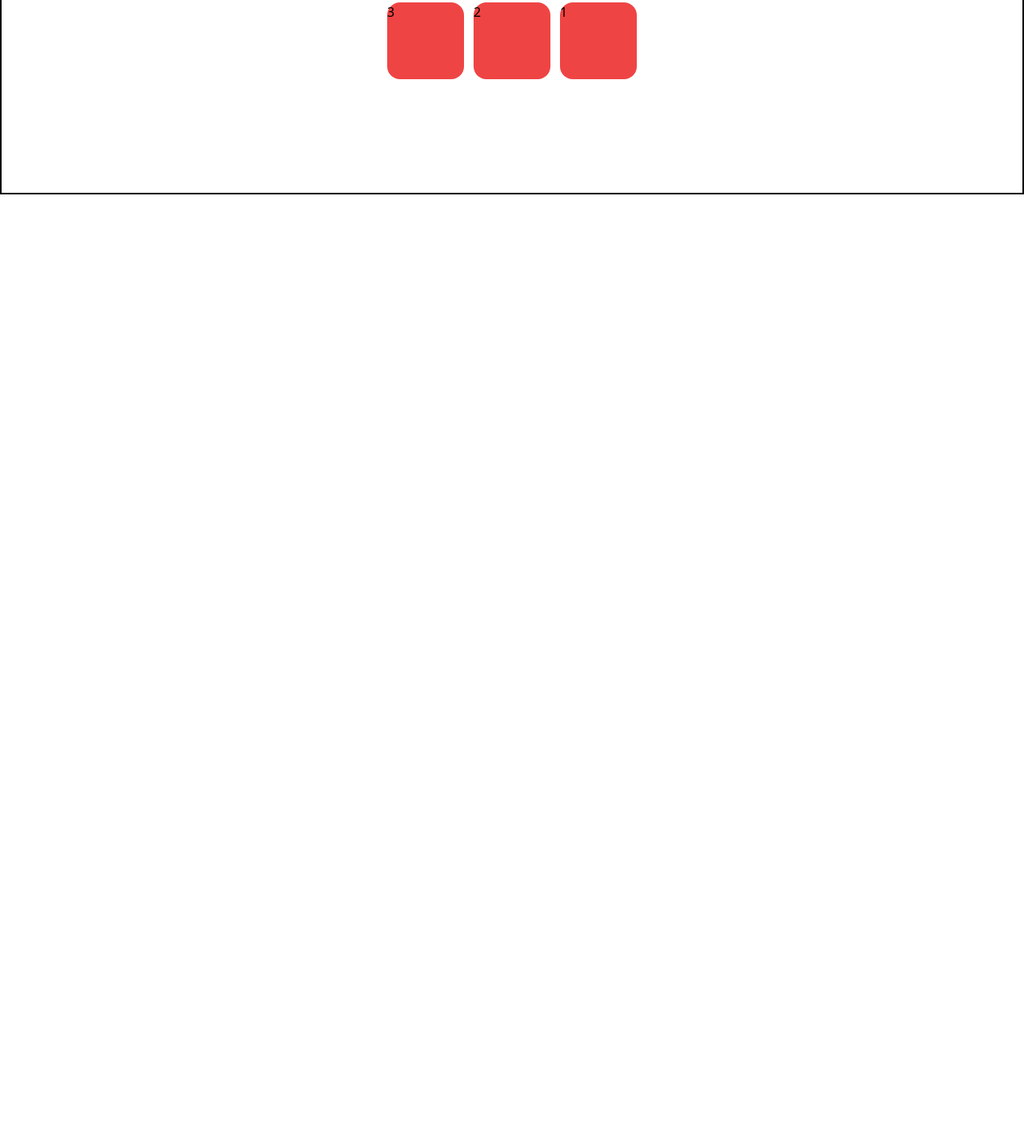
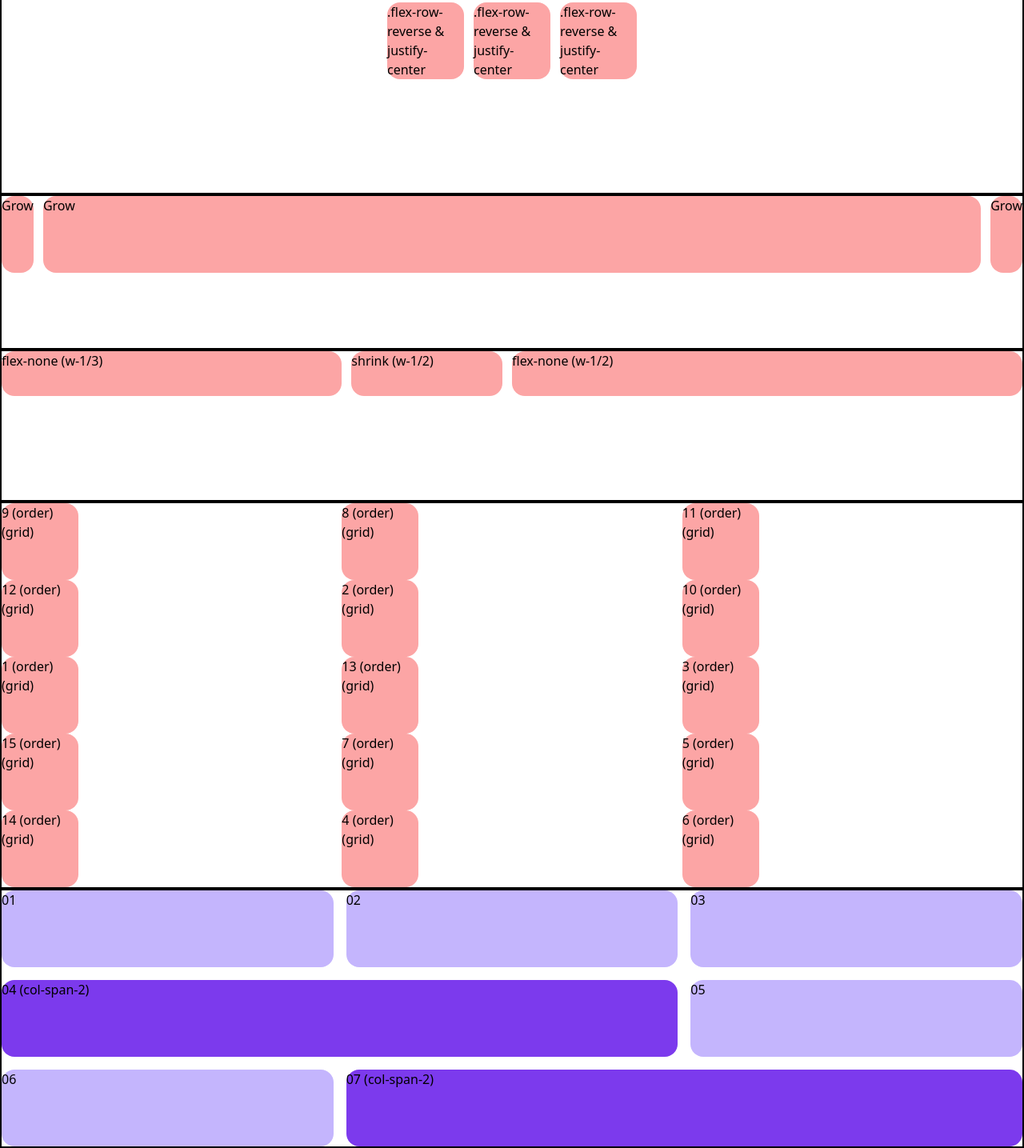
Before and after one commit to Shivam4160/FrontEnd-Practice, a plain HTML site: page TAILWIND-CSS/5.Flexbox-Grid/index.html in a window 1280 px wide. Shown: the part 525-1960 px from the top of the page at 80% size. Before the commit the page ends 800 px from the top, so only its background shows below. Drawn offline with nearby package versions, Linux system fonts and the light colour scheme.

Commit message:
9-12-2024

```diff
--- a/TAILWIND-CSS/5.Flexbox-Grid/index.html
+++ b/TAILWIND-CSS/5.Flexbox-Grid/index.html
@@ -8,19 +8,74 @@
 </head>
 <body>
     <div class="container h-96 mx-auto border-2 border-black">
-
-        <div class="flex h-full gap-x-3 items-center ">
-            <div class="basis-1/5 h-24 bg-red-500">basis 20% (Align items center / .items-center)</div>
-            <div class="basis-1/5 h-24 bg-red-500">basis 20% (Align items center / .items-center)</div>
-            <div class="basis-3/5 h-24 bg-red-500">basis 60% (Align items center / .items-center)</div>
+        <div class="flex h-full gap-x-3 items-center flex-wrap ">
+            <div class="basis-1/5 h-24 bg-red-300">basis 20% (Align items center / .items-center & flex-wrap)</div>
+            <div class="basis-1/5 h-24 bg-red-300">basis 20% (Align items center / .items-center & flex-wrap)</div>
+            <div class="basis-3/5 h-24 bg-red-300">basis 60% (Align items center / .items-center & flex-wrap)</div>
         </div>
     </div>
     <div class="container h-96 mx-auto border-2 border-black">
+        <div class="flex h-full gap-x-3 flex-row-reverse items-center justify-center">
+            <div class="h-24 w-24 bg-red-300 rounded-2xl">.flex-row-reverse & justify-center</div>
+            <div class="h-24 w-24 bg-red-300 rounded-2xl">.flex-row-reverse & justify-center</div>
+            <div class="h-24 w-24 bg-red-300 rounded-2xl">.flex-row-reverse & justify-center</div>
+        </div>
+    </div>
 
-        <div class="flex h-full gap-x-3 flex-row-reverse items-center justify-center">
-            <div class="h-24 w-24 bg-red-500 rounded-2xl              ">1</div>
-            <div class="h-24 w-24 bg-red-500 rounded-2xl              ">2</div>
-            <div class="h-24 w-24 bg-red-500 rounded-2xl              ">3</div>
+    <div class="container h-96 mx-auto border-2 border-black">
+        <div class="flex h-1/2 gap-x-3">
+            <div class="flex-none h-24 bg-red-300 rounded-2xl">
+              Grow
+            </div>
+            <div class="grow h-24 bg-red-300 rounded-2xl">
+              Grow
+            </div>
+            <div class="flex-none h-24 bg-red-300 rounded-2xl">
+              Grow
+            </div>
+        </div>
+        <hr class="border-2 border-black">
+        <div class="flex w-full h-1/2 gap-x-3">
+            <div class="flex-none w-1/3 h-14  bg-red-300 rounded-2xl">
+              flex-none (w-1/3)
+            </div>
+            <div class="shrink w-1/2 h-14  bg-red-300 rounded-2xl">
+              shrink (w-1/2)
+            </div>
+            <div class="flex-none w-1/2 h-14  bg-red-300 rounded-2xl">
+              flex-none (w-1/2)
+            </div>
+          </div>
+    </div>
+
+    <div class="container h-5/6 mx-auto border-2 border-black">
+        <div class="grid grid-cols-3">
+            <div class="h-24 w-24 bg-red-300 rounded-2xl order-[7]">1 (order) (grid)</div>
+            <div class="h-24 w-24 bg-red-300 rounded-2xl order-[5]">2 (order) (grid)</div>
+            <div class="h-24 w-24 bg-red-300 rounded-2xl order-[9]">3 (order) (grid)</div>
+            <div class="h-24 w-24 bg-red-300 rounded-2xl order-[14]">4 (order) (grid)</div>
+            <div class="h-24 w-24 bg-red-300 rounded-2xl order-[12]">5 (order) (grid)</div>
+            <div class="h-24 w-24 bg-red-300 rounded-2xl order-[15]">6 (order) (grid)</div>
+            <div class="h-24 w-24 bg-red-300 rounded-2xl order-[11]">7 (order) (grid)</div>
+            <div class="h-24 w-24 bg-red-300 rounded-2xl order-[2]">8 (order) (grid)</div>
+            <div class="h-24 w-24 bg-red-300 rounded-2xl order-[1]">9 (order) (grid)</div>
+            <div class="h-24 w-24 bg-red-300 rounded-2xl order-[6]">10 (order) (grid)</div>
+            <div class="h-24 w-24 bg-red-300 rounded-2xl order-[3]">11 (order) (grid)</div>
+            <div class="h-24 w-24 bg-red-300 rounded-2xl order-[4]">12 (order) (grid)</div>
+            <div class="h-24 w-24 bg-red-300 rounded-2xl order-[8]">13 (order) (grid)</div>
+            <div class="h-24 w-24 bg-red-300 rounded-2xl order-[13]">14 (order) (grid)</div>
+            <div class="h-24 w-24 bg-red-300 rounded-2xl order-[10]">15 (order) (grid)</div>
+        </div>
+    </div>
+    <div class="container h-5/6 mx-auto border-2 border-black">
+        <div class="grid grid-cols-3 gap-4">
+            <div class="h-24 bg-violet-300 rounded-2xl">01</div>
+            <div class="h-24 bg-violet-300 rounded-2xl">02</div>
+            <div class="h-24 bg-violet-300 rounded-2xl">03</div>
+            <div class="h-24 col-span-2 bg-violet-600 rounded-2xl">04 (col-span-2)</div>
+            <div class="h-24 bg-violet-300 rounded-2xl">05</div>
+            <div class="h-24 bg-violet-300 rounded-2xl">06</div>
+            <div class="h-24 col-span-2 bg-violet-600 rounded-2xl">07 (col-span-2)</div>
           </div>
     </div>
 </body>
```
